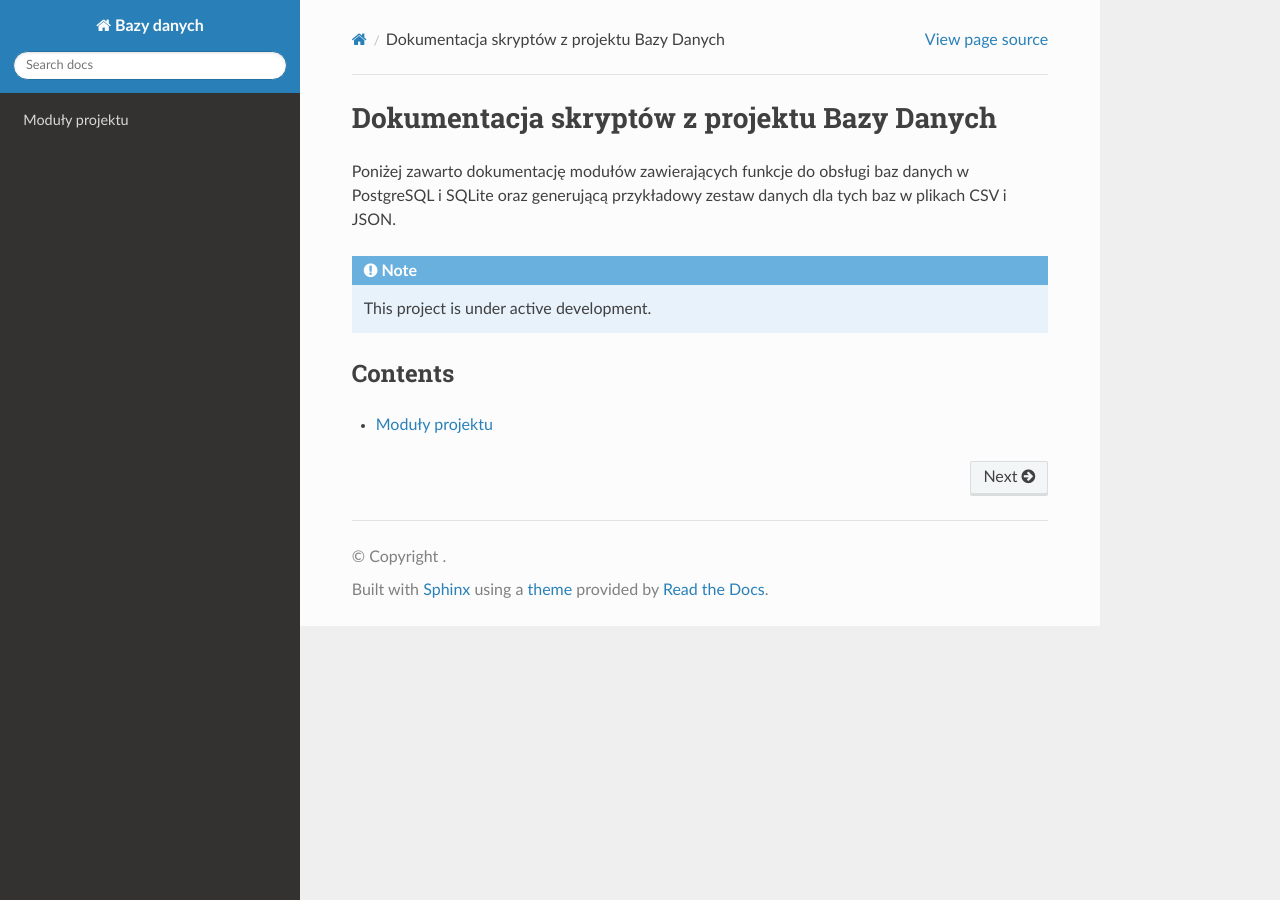
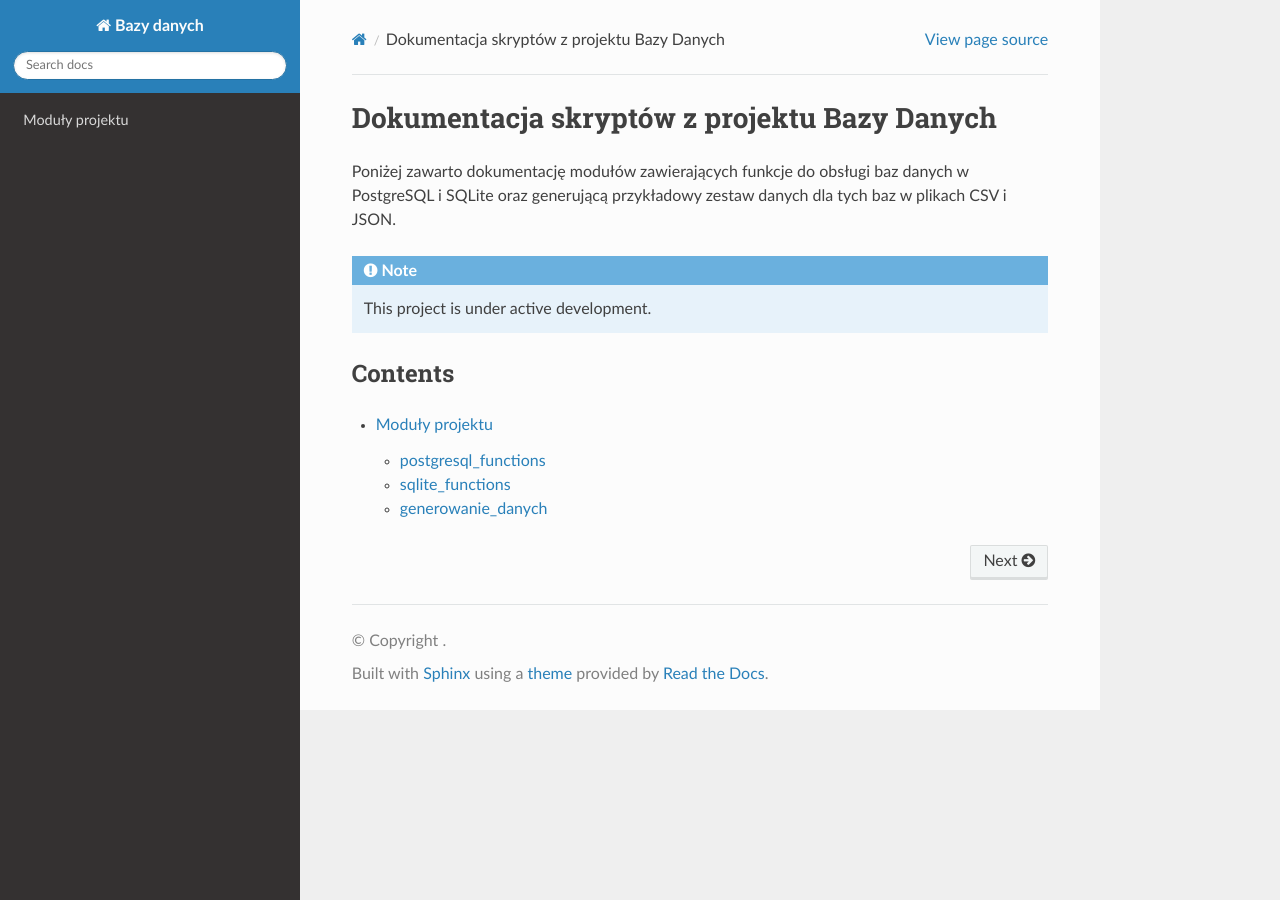
Before and after one commit to Pi0trM/python_docs, a Sphinx documentation site: the page built from docs/source/index.rst, in a window 1280 px wide. Built offline with Sphinx 7.4.7 and the Read the Docs theme 3.1.0, drawn with Linux system fonts in a browser that asks for light colours.

Commit message:
Uzupełniono dokumentację

```diff
--- a/docs/source/modules.rst
+++ b/docs/source/modules.rst
@@ -1,16 +1,25 @@
 Moduły projektu
 ===============
+
+postgresql_functions
+--------------------
 
 .. automodule:: postgresql_functions
    :members:
    :undoc-members:
    :show-inheritance:
 
+sqlite_functions
+----------------
+
 .. automodule:: sqlite_functions
    :members:
    :undoc-members:
    :show-inheritance:
 
+generowanie_danych
+------------------
+
 .. automodule:: generowanie_danych
    :members:
    :undoc-members:
```
